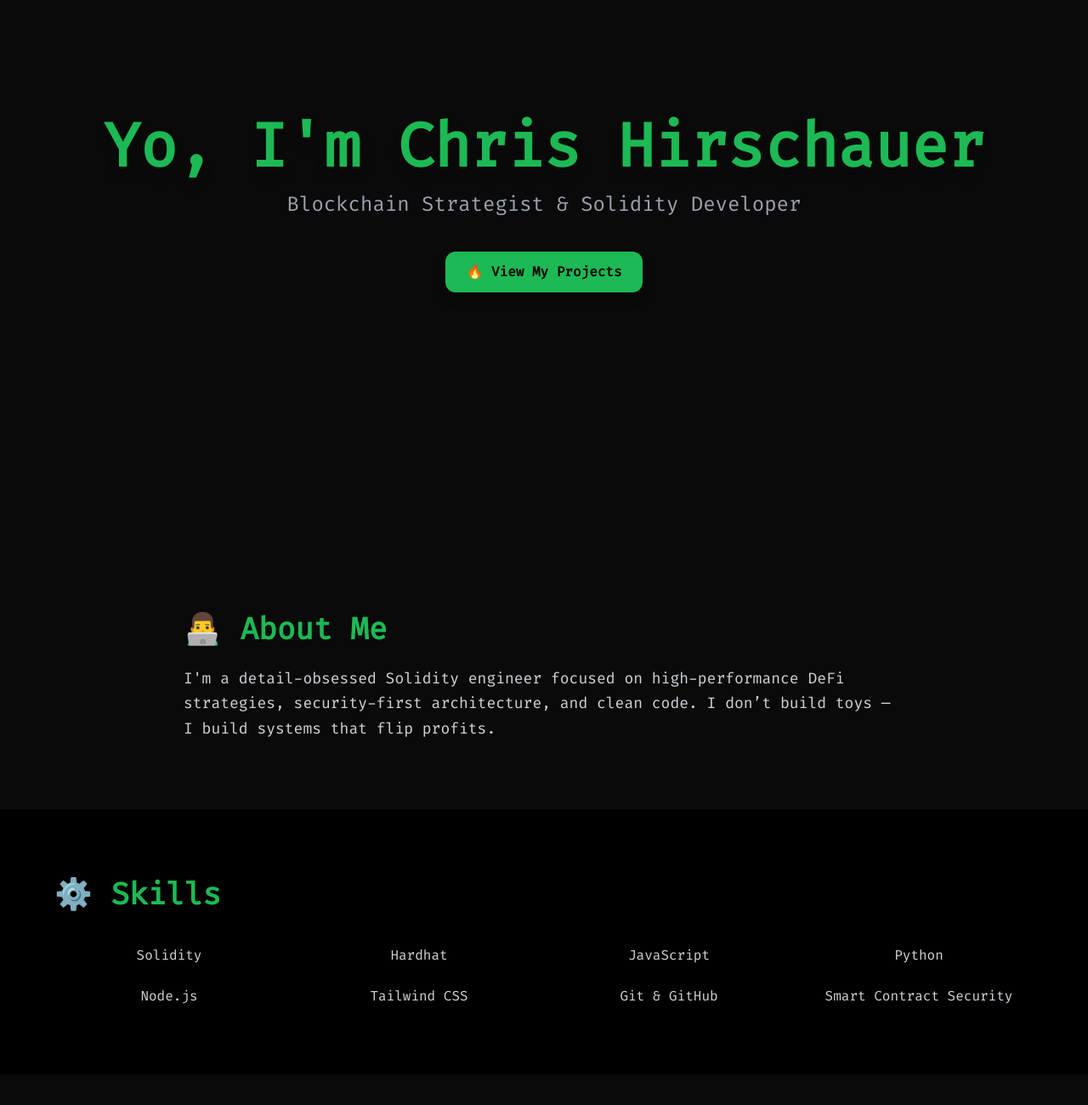
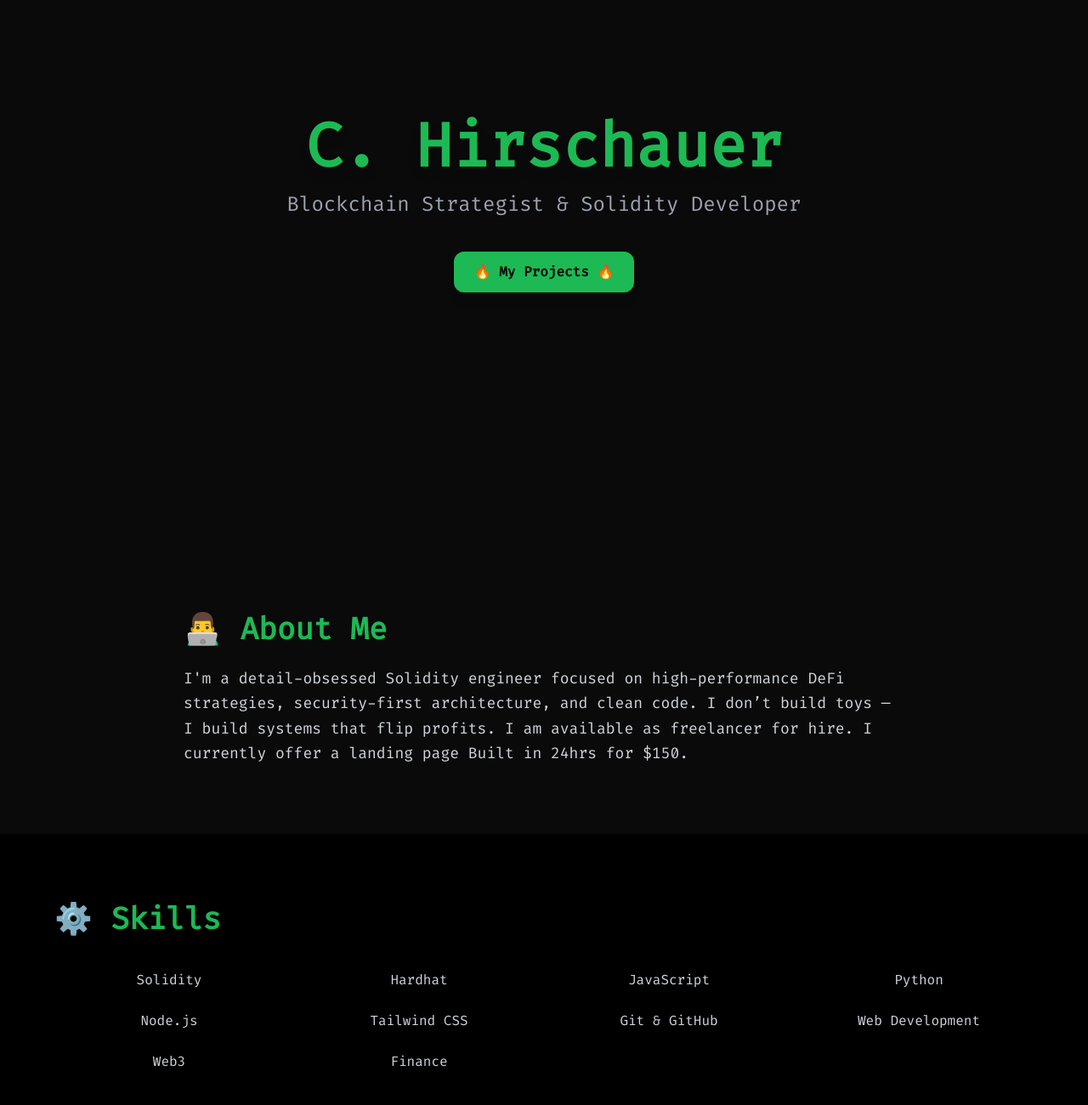
Before and after one commit to gadgetsaavy/devProfile, a plain HTML site: page index.html in a window 1280 px wide. Shown: the part 160-1460 px from the top of the page at 85% size. Drawn offline with nearby package versions, Linux system fonts and the light colour scheme.

Commit message:
Add working dev portfolio

```diff
--- a/index.html
+++ b/index.html
@@ -63,10 +63,10 @@
 
   <!-- HERO SECTION -->
   <section class="h-screen flex flex-col justify-center items-center text-center px-4">
-    <h1 class="text-5xl sm:text-7xl font-bold text-primary drop-shadow-lg">Yo, I'm Chris Hirschauer</h1>
+    <h1 class="text-5xl sm:text-7xl font-bold text-primary drop-shadow-lg">C. Hirschauer</h1>
     <p class="text-xl sm:text-2xl mt-4 text-gray-400 dark:text-gray-700">Blockchain Strategist & Solidity Developer</p>
     <a href="#projects" class="mt-10 px-6 py-3 bg-primary text-black font-semibold rounded-xl hover:scale-105 transition-all duration-300 shadow-lg">
-      🔥 View My Projects
+      🔥 My Projects 🔥
     </a>
   </section>
 
@@ -75,7 +75,8 @@
     <h2 class="text-4xl font-bold text-primary mb-6">👨‍💻 About Me</h2>
     <p class="text-lg leading-relaxed text-gray-300 dark:text-gray-700">
       I'm a detail-obsessed Solidity engineer focused on high-performance DeFi strategies, security-first architecture, and clean code.
-      I don’t build toys — I build systems that flip profits.
+      I don’t build toys — I build systems that flip profits. I am available as freelancer for hire. I currently offer a landing page Built
+      in 24hrs for $150.
     </p>
   </section>
 
@@ -91,7 +92,9 @@
         <div class="hover:text-primary">Node.js</div>
         <div class="hover:text-primary">Tailwind CSS</div>
         <div class="hover:text-primary">Git & GitHub</div>
-        <div class="hover:text-primary">Smart Contract Security</div>
+        <div class="hover:text-primary">Web Development</div>
+        <div class="hover:text-primary">Web3</div>
+        <div class="hover:text-primary">Finance</div>
       </div>
     </div>
   </section>
```
Also changed, not shown: 1 other file.
